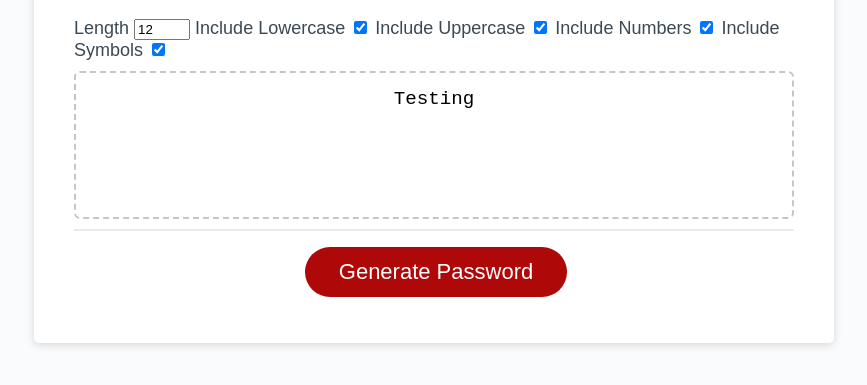
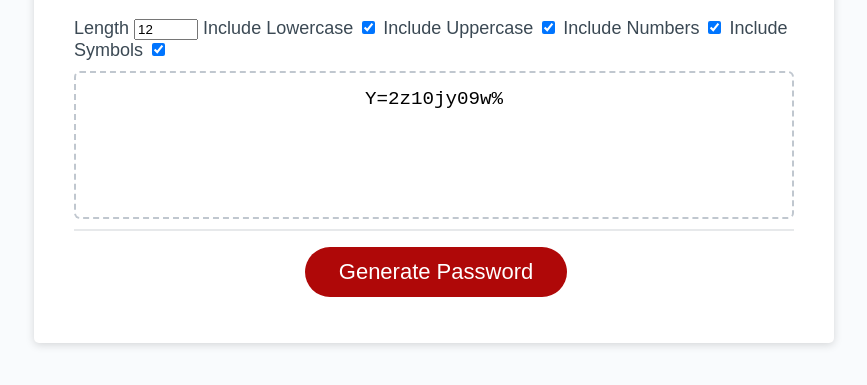
Before and after one commit to hsuzach/HW03-PasswordGenerator, a plain HTML site: page index.html in a window 1280 px wide. Both pictures are taken after a click on the button "Generate Password". Shown: the part 241-626 px from the top of the page, without its empty margins (206-1073 px from the left). Drawn offline with Linux system fonts and the light colour scheme.

Commit message:
gen password function/criteria

```diff
--- a/index.html
+++ b/index.html
@@ -20,9 +20,10 @@
         <br>
 
         <!-- includes user-inputed criteria -->
+
         <div id="settings">
           <label for="length">Length</label>
-          <input type="number" id="length" value="12" min="8" max="16" />
+          <input type="number" id="length" value="12" min="8" max="128" />
 
           <label for="lower">Include Lowercase</label>
           <input type="checkbox" id="lower" checked />
--- a/script.js
+++ b/script.js
@@ -1,24 +1,38 @@
-document.getElementById('generate').addEventListener('click', () => {
+//create character set for password
+const charsetl = "abcdefghijklmnopqrstuvwxyz";
+const charsetu = "ABCDEFGHIJKLMNOPQRSTUVWXYZ";
+const numbers = "1234567890";
+const symbols = "!@#$%^&*_-+=";
 
-})
+//declaring variables
+const passwordTxt = document.getElementById("password");
+const length = document.getElementById("length");
+const incLower= document.getElementById("lower");
+const incUpper= document.getElementById("upper");
+const incNumbers = document.getElementById("numbers");
+const incSymbols = document.getElementById("symbols");
+const generateBtn = document.getElementById("generate");
 
-//create character set for password
+//generating password function
 
-var charsetl = "abcdefghijklmnopqrstuvwxyz";
-var charsetu = "ABCDEFGHIJKLMNOPQRSTUVWXYZ";
-var numeric = "1234567890";
-var special = "!#$%&'()*+,-./:;<=>?@[\]^_`{|}~";
+const generatePassword = (length, characters) => {
+  let password = "";
+  for (let i = 0; i < length; i++) {
+    password += characters.charAt(
+      Math.floor(Math.random() * characters.length)
+    );
+  }
+  return password;
 
-var passEl = document.querySelector('#password');
+};
 
-//display password function
-function dispPass() { passEl.textContent = 'Testing';
-
-}
-
-//adding button event listener
-
-document.getElementById('generate').addEventListener('click',
-   function() { dispPass();
-  }
-);
+//taking in user-selected criteria
+generateBtn.addEventListener("click", () => {
+  let characters = "";
+  incLower.checked ? (characters += charsetl) : "";
+  incUpper.checked ? (characters += charsetu) : "";
+  incNumbers.checked ? (characters += numbers) : "";
+  incSymbols.checked ? (characters += symbols) : "";
+  passwordTxt.value = generatePassword(length.value, characters);
+  document.getElementById("password").textContent = passwordTxt;
+});
```
